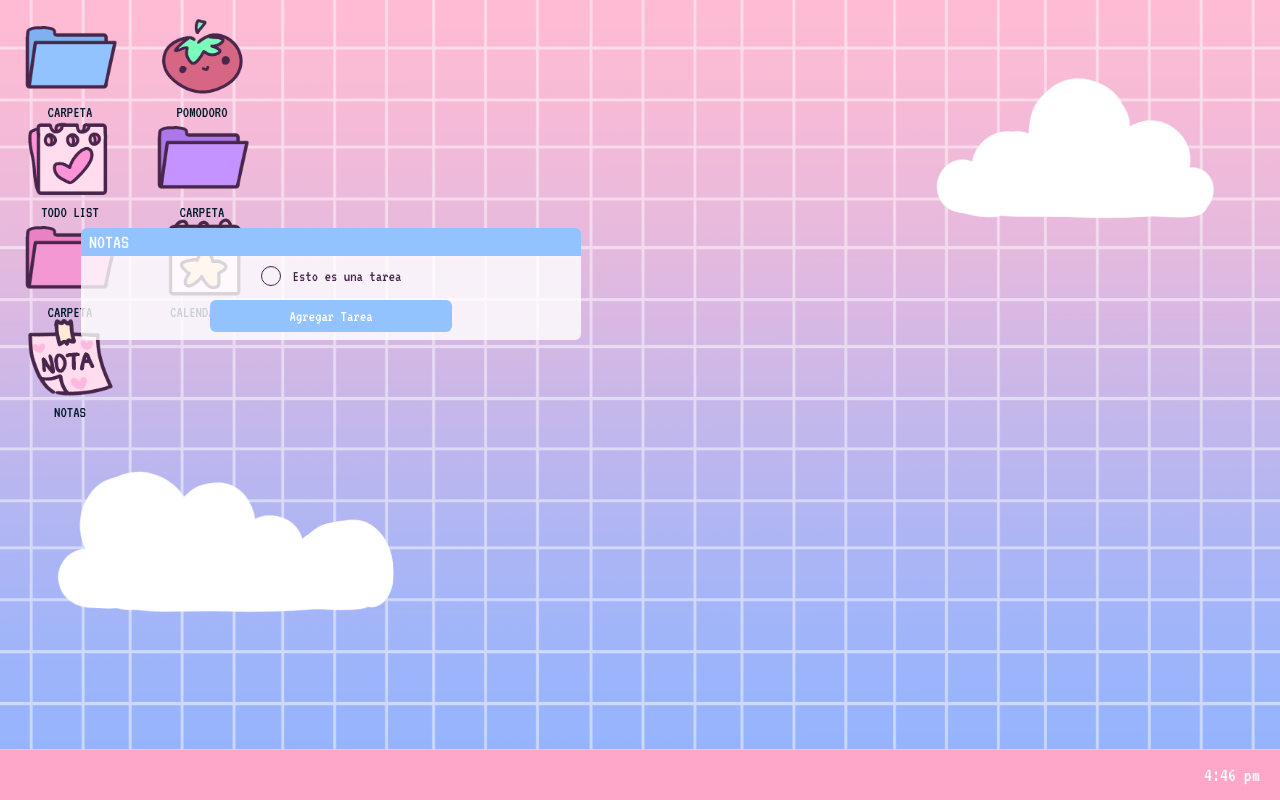
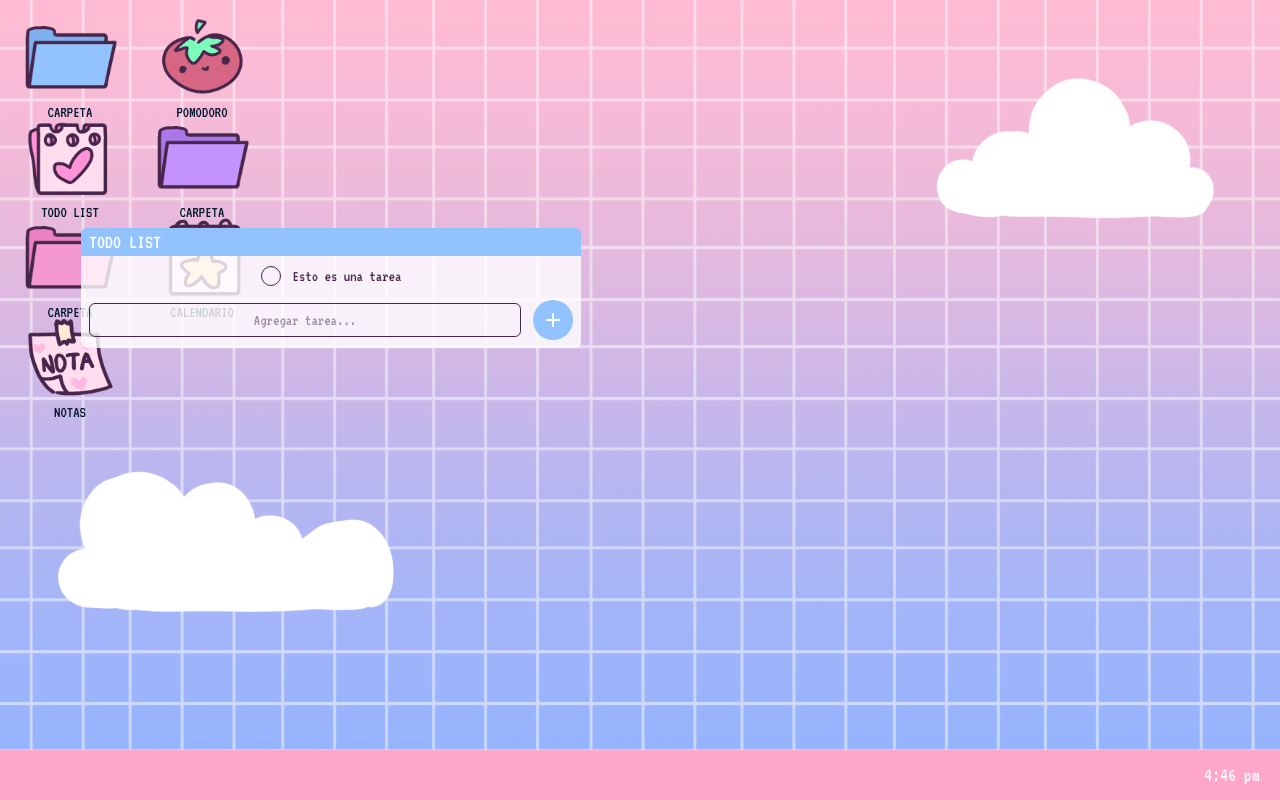
Before and after one commit to DulceNev/sistema-gestion, a Nuxt app: page /home in a window 1280 px wide. Built offline with nearby package versions, Linux system fonts and the light colour scheme; some icons are missing.

Commit message:
Actualizar el título del modal en la página de inicio a "TODO LIST" y mejorar el formulario de agregar tarea en el componente modal.

```diff
--- a/components/modal.vue
+++ b/components/modal.vue
@@ -61,11 +61,19 @@ const { x, y, style } = useDraggable(el, {
         <input type="checkbox" class="checkbox checkbox-sm checkbox-primary" />
         <p class="">Esto es una tarea</p>
       </div>
-      <button
-        class="bg-base-200 py-1 w-[50%] text-white rounded-md hover:brightness-95 active:brightness-90 active:scale-98 transition-all cursor-pointer"
-      >
-        Agregar Tarea
-      </button>
+      <form action="" class="flex justify-center items-center gap-3 w-full">
+        <input
+          placeholder="Agregar tarea..."
+          class="py-1 w-full border-1 text-primary text-center rounded-md cursor-pointer"
+          required
+        />
+        <button
+          :style="{ backgroundColor: props.color }"
+          class="p-2 rounded-full cursor-pointer hover:brightness-95 active:brightness-90 active:scale-90 transition-all"
+        >
+          <Icon icon="material-symbols:add" width="24" style="color: #fff" />
+        </button>
+      </form>
     </div>
   </div>
 </template>
--- a/pages/home.vue
+++ b/pages/home.vue
@@ -116,6 +116,6 @@ const windowsIconsChunks = computed(() => {
         <p class="text-xl">4:46 pm</p>
       </div>
     </footer>
-    <Modal color="#93c3ff" title="NOTAS" />
+    <Modal color="#93c3ff" title="TODO LIST" />
   </div>
 </template>
```
